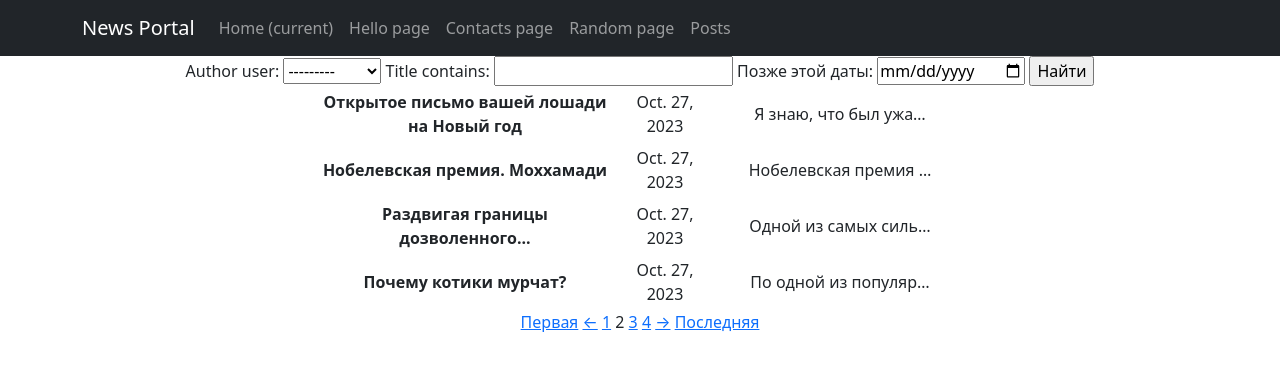
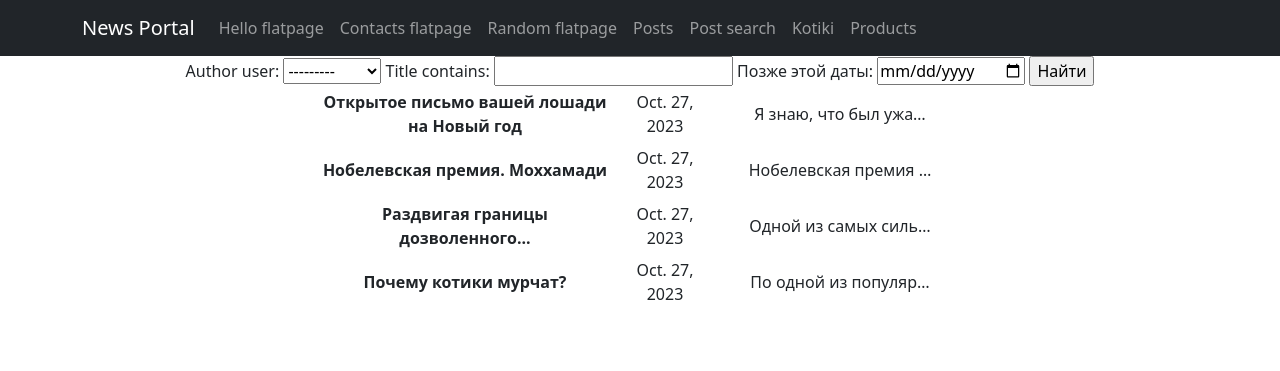
Before and after one commit to equestriann/News-Portal, a Django app: page /news/search/?page=2 in a window 1280 px wide. Shown: the top 371 px of the page. Run offline with Django 4.2, Linux system fonts and the light colour scheme; data comes from the database, SQL or seed files in the repository; both versions use the stored data as it was after the commit; some libraries are stand-ins or nearby versions.

Commit message:
Добавлены ссылки в шапку + закомментирована пагинация в шаблоне news_search.html

```diff
--- a/templates/flatpages/default.html
+++ b/templates/flatpages/default.html
@@ -5,7 +5,7 @@
         <meta name="viewport" content="width=device-width, initial-scale=1, shrink-to-fit=no" />
         <meta name="description" content="" />
         <meta name="author" content="" />
-        <title>Bare - Start Bootstrap Template</title>
+        <title>News Portal</title>
         {% load static %}
         <link href="{% static 'css/styles.css' %}" rel="stylesheet" />
     </head>
@@ -23,21 +23,30 @@
                <div class="collapse navbar-collapse" id="navbarResponsive">
                    <ul class="navbar-nav ml-auto">
                        <li class="nav-item active">
-                           <a class="nav-link" href="#">Home
-                               <span class="sr-only">(current)</span>
-                           </a>
+<!--                           <a class="nav-link" href="#">Home-->
+<!--                               <span class="sr-only">(current)</span>-->
+<!--                           </a>-->
                        </li>
                        <li class="nav-item">
-                           <a class="nav-link" href="/about/">Hello page</a>
+                           <a class="nav-link" href="/about/">Hello flatpage</a>
                        </li>
                        <li class="nav-item">
-                           <a class="nav-link" href="/contacts/">Contacts page</a>
+                           <a class="nav-link" href="/contacts/">Contacts flatpage</a>
                        </li>
                        <li class="nav-item">
-                           <a class="nav-link" href="/random/">Random page</a>
+                           <a class="nav-link" href="/random/">Random flatpage</a>
                        </li>
                        <li class="nav-item">
                            <a class="nav-link" href="/news/">Posts</a>
+                       </li>
+                       <li class="nav-item">
+                           <a class="nav-link" href="/news/search/">Post search</a>
+                       </li>
+                       <li class="nav-item">
+                           <a class="nav-link" href="/news/8">Kotiki</a>
+                       </li>
+                       <li class="nav-item">
+                           <a class="nav-link" href="/products/">Products</a>
                        </li>
                    </ul>
                </div>
--- a/templates/news_app/news_search.html
+++ b/templates/news_app/news_search.html
@@ -33,27 +33,27 @@ posts
             <h3>Публикаций нет!</h3>
     {% endif %}
 
-{% if is_paginated %}
+<!--{% if is_paginated %}-->
 
-    {% if page_obj.has_previous %}
-        <a href="?page=1">Первая</a>
-        <a href="?page={{ page_obj.previous_page_number }}">←</a>
-    {% endif %}
+<!--    {% if page_obj.has_previous %}-->
+<!--        <a href="?page=1">Первая</a>-->
+<!--        <a href="?page={{ page_obj.previous_page_number }}">←</a>-->
+<!--    {% endif %}-->
 
-    <!-- Показываем только текущую страницу и ближайшие к ней, чтобы список не тянулся и не захламлял страницу -->
-    {% for num in page_obj.paginator.page_range %}
-        {% if page_obj.number == num %}
-            <a>{{ num }}</a>
-        {% elif num > page_obj.number|add:'-3' and num < page_obj.number|add:'3' %}
-            <a href="?page={{ num }}">{{ num }}</a>
-        {% endif %}
-    {% endfor %}
+<!--    &lt;!&ndash; Показываем только текущую страницу и ближайшие к ней, чтобы список не тянулся и не захламлял страницу &ndash;&gt;-->
+<!--    {% for num in page_obj.paginator.page_range %}-->
+<!--        {% if page_obj.number == num %}-->
+<!--            <a>{{ num }}</a>-->
+<!--        {% elif num > page_obj.number|add:'-3' and num < page_obj.number|add:'3' %}-->
+<!--            <a href="?page={{ num }}">{{ num }}</a>-->
+<!--        {% endif %}-->
+<!--    {% endfor %}-->
 
-    <!-- Если есть следующая страница, то даём ссылку на неё и на самую последнюю страницу -->
-    {% if page_obj.has_next %}
-        <a href="?page={{ page_obj.next_page_number }}">→</a>
-        <a href="?page={{ page_obj.paginator.num_pages }}">Последняя</a>
-    {% endif %}
+<!--    &lt;!&ndash; Если есть следующая страница, то даём ссылку на неё и на самую последнюю страницу &ndash;&gt;-->
+<!--    {% if page_obj.has_next %}-->
+<!--        <a href="?page={{ page_obj.next_page_number }}">→</a>-->
+<!--        <a href="?page={{ page_obj.paginator.num_pages }}">Последняя</a>-->
+<!--    {% endif %}-->
 
-{% endif %}
+<!--{% endif %}-->
 {% endblock content %}
```
Also changed, not shown: db.sqlite3.
